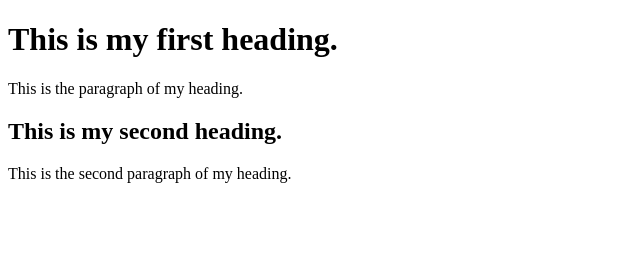
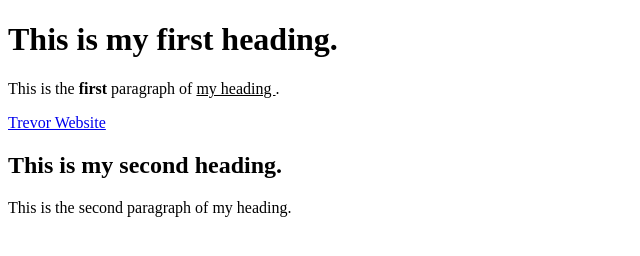
Before and after one commit to G00dnews/exploring-cs-GN, a plain HTML site: page index.html in a window 1280 px wide. Shown: the whole page, without its empty margins (0-640 px from the left). Drawn offline with Linux system fonts and the light colour scheme.

Commit message:
Update index.html

```diff
--- a/index.html
+++ b/index.html
@@ -4,7 +4,10 @@
  <body>
 
     <h1> This is my first heading. </h1>
-    <p> This is the paragraph of my heading. </p>
+    <p> This is the <b> first </b> paragraph of <u> my heading </u> . </p>
+
+    <a href="https://www.trevor.org">Trevor Website</a>
+
     <h2> This is my second heading. </h2>
     <p> This is the second paragraph of my heading. </p>
 
```
